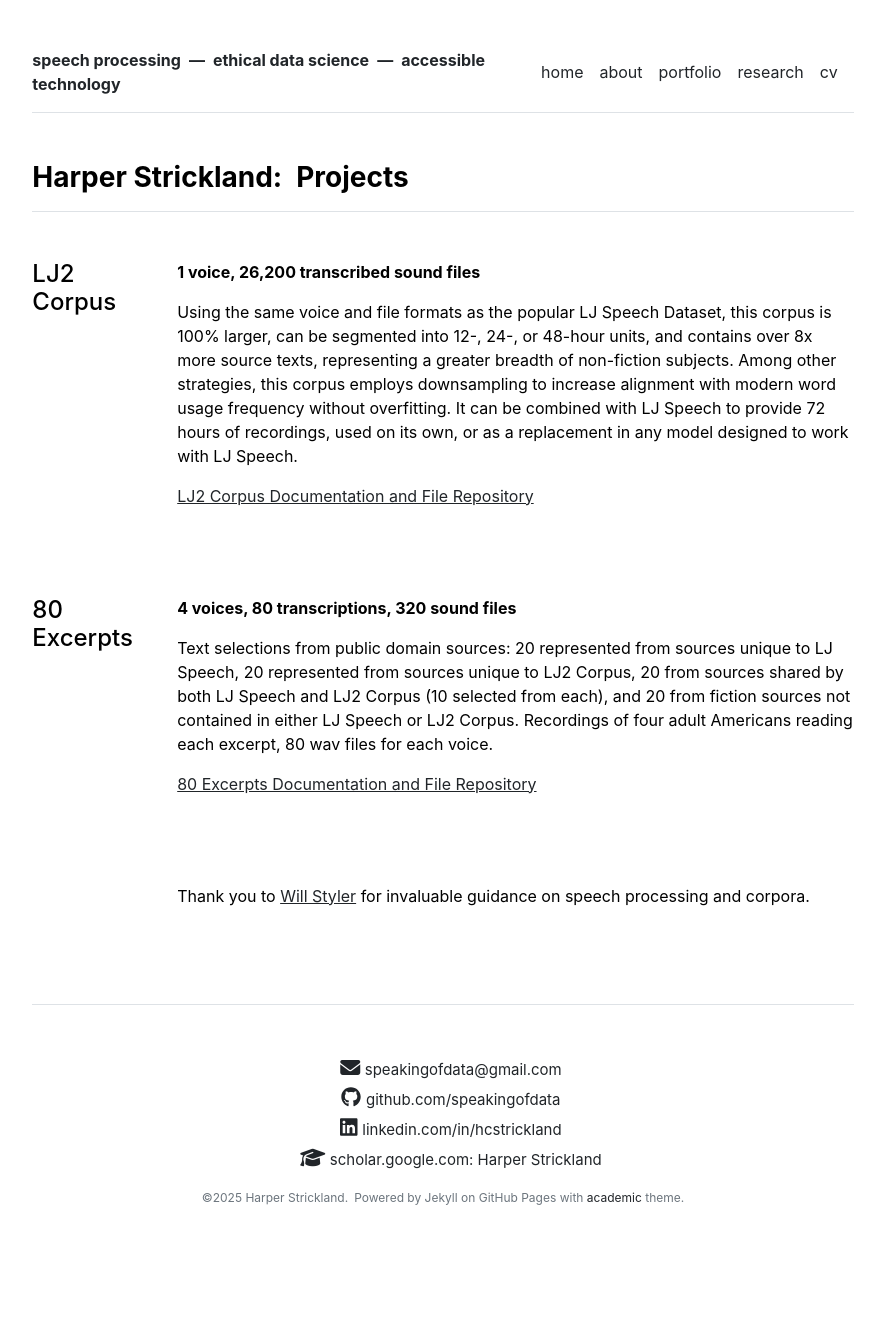
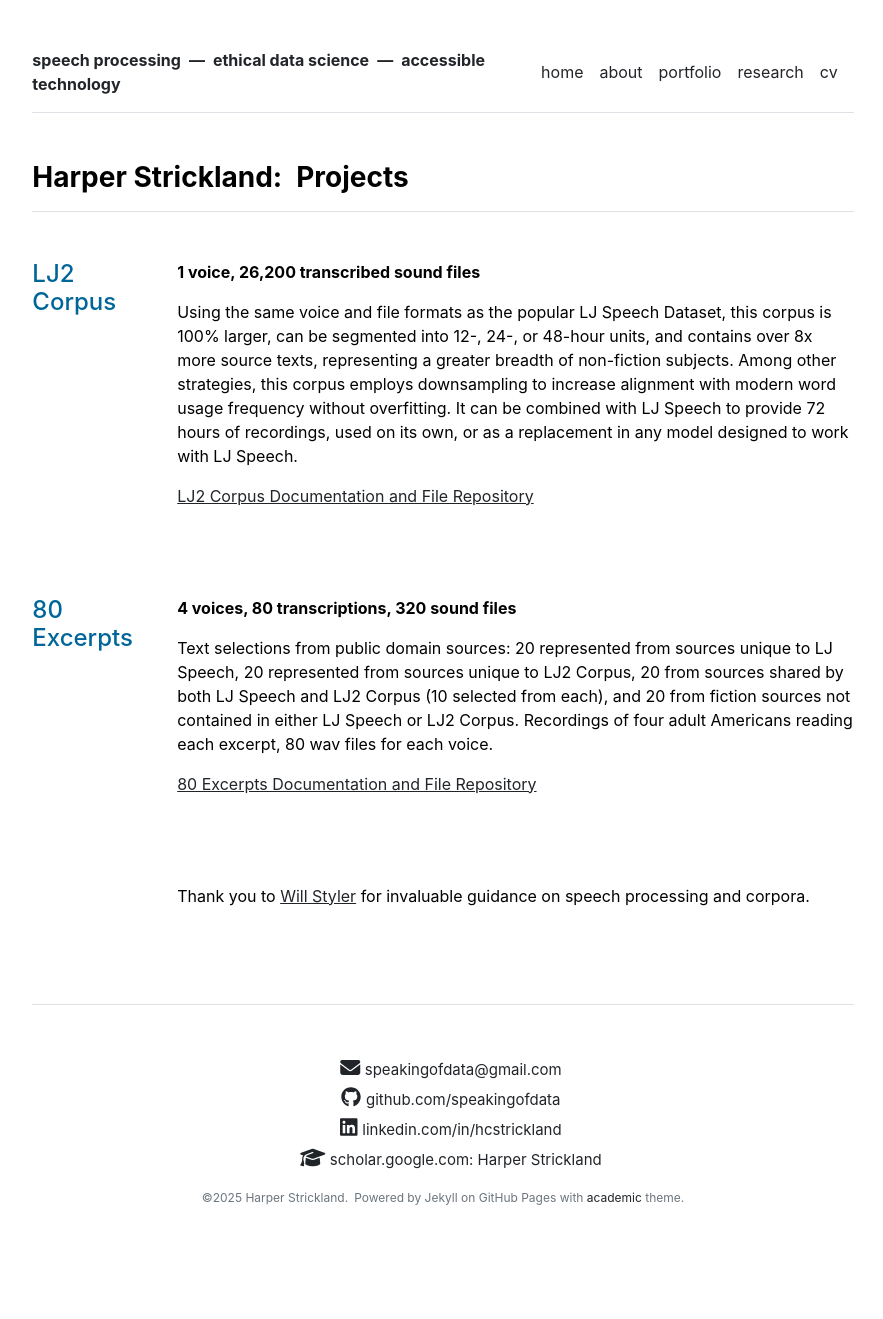
Before and after one commit to speakingofdata/speakingofdata.github.io, a Jekyll site: the page built from portfolio.md, in a window 1280 px wide. Shown: the whole page, without its empty margins (197-1080 px from the left). Built offline with Jekyll 4.4.1, drawn with Linux system fonts in a browser that asks for light colours; nearby versions of some CDN libraries.

Commit message:
Update portfolio.html

```diff
--- a/_layouts/portfolio.html
+++ b/_layouts/portfolio.html
@@ -10,7 +10,7 @@ layout: default
     {% for section in site.data.portfolio.projects %}
     <div class="row g-5 mb-5">
       <div class="col-md-2">
-        <h4>{{ section.title }}</h4>
+        <h4 style="color:#006699;">{{ section.title }}</h4>
       </div>
       <div class="col-md-10">
           <p class="fw-bold">{{ section.tagline }}</p>
```
